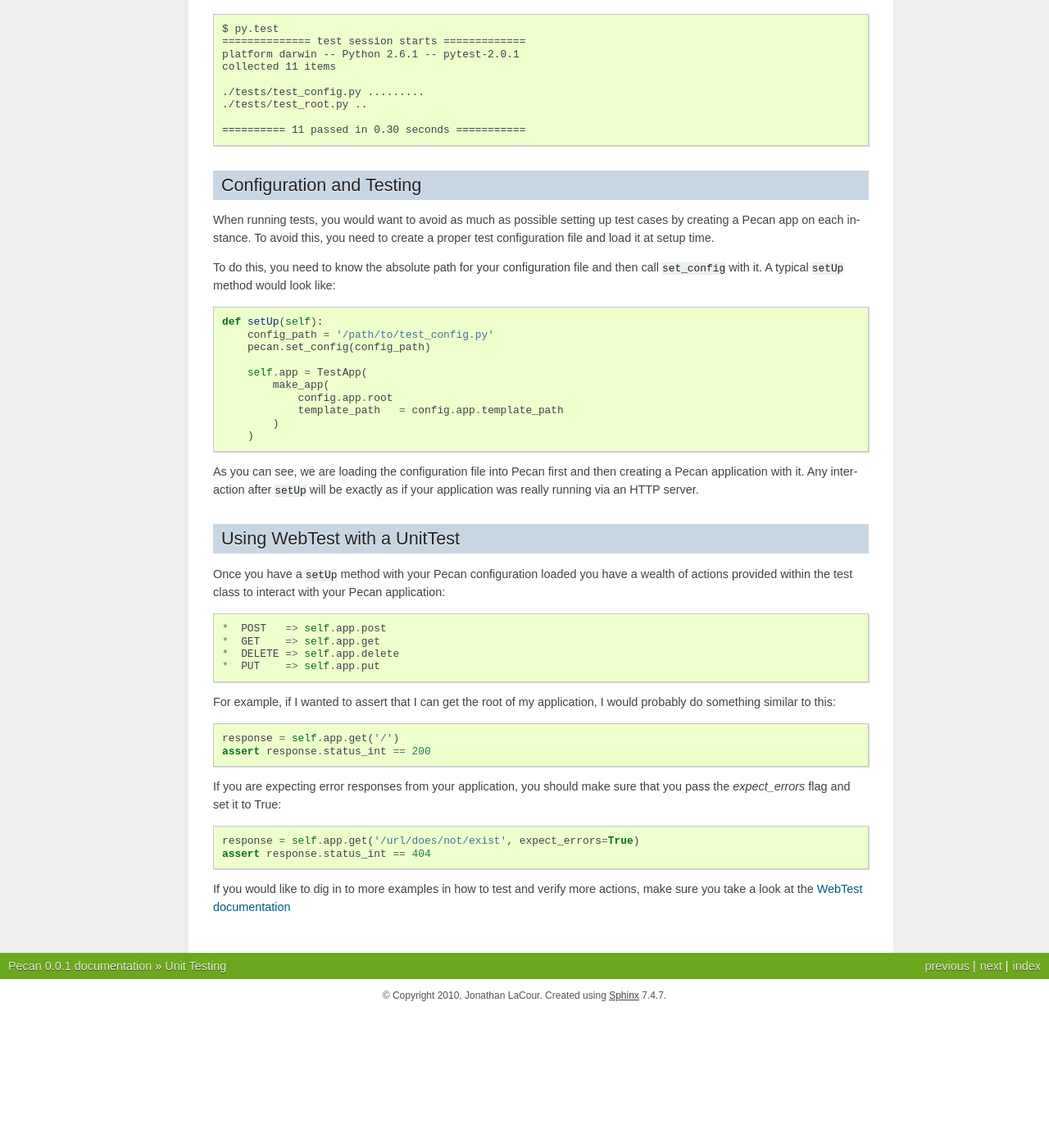
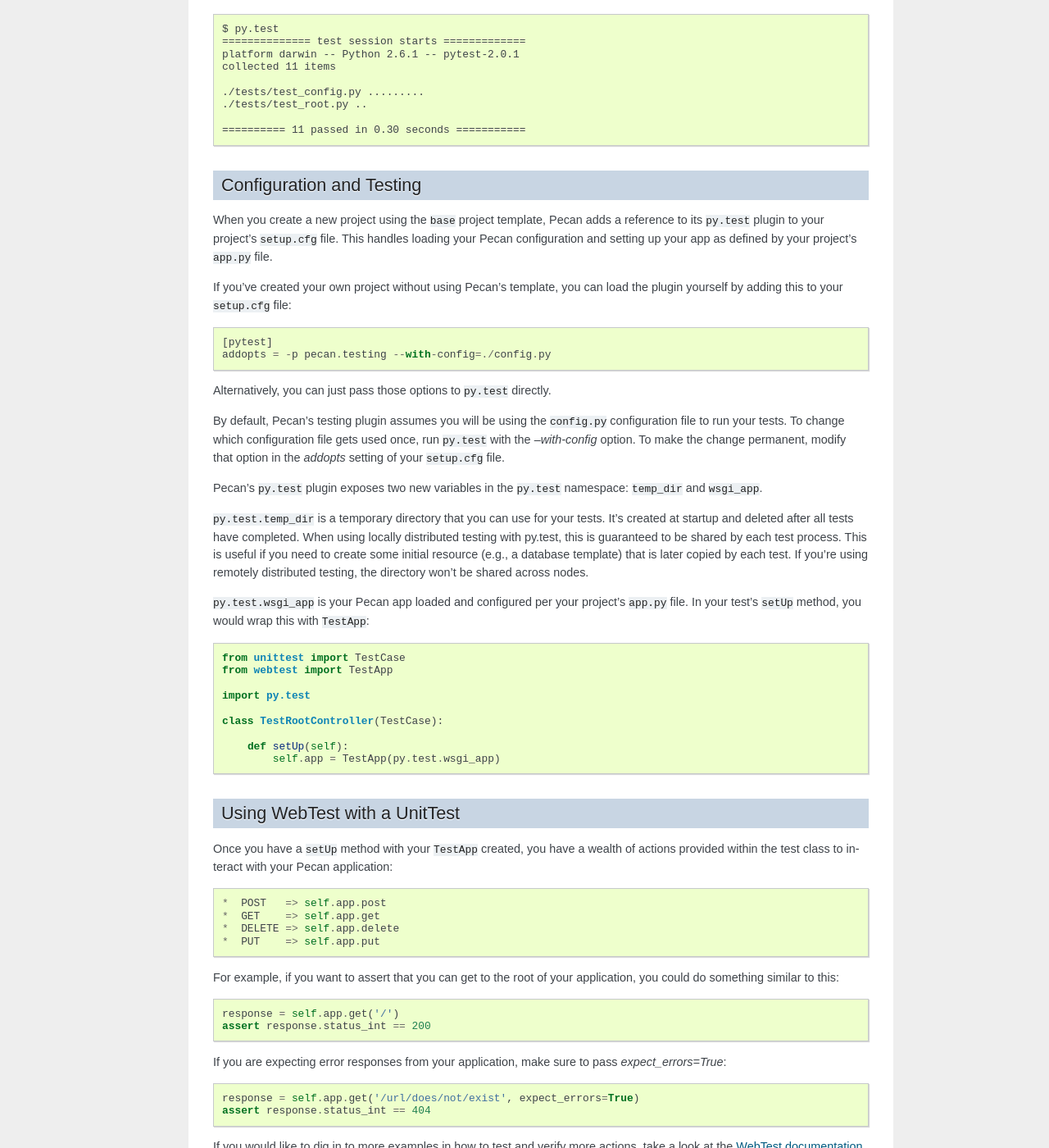
Before and after one commit to stackforge/pecan, a Sphinx documentation site: the page built from docs/source/testing.rst, in a window 1280 px wide and 1400 px high, scrolled down 495 px. Shown: the whole window at 82% size. Built offline with Sphinx 7.4.7, drawn with Linux system fonts in a browser that asks for light colours; pages that are not in the unit, such as notebooks, are missing from menus; before the commit the page ends 1729 px from its top, so only the background shows below that; some of the changed text lies outside the part shown.

Commit message:
Updating testing documentation for plugin

```diff
--- a/docs/source/testing.rst
+++ b/docs/source/testing.rst
@@ -17,7 +17,7 @@
 ---------
 This guide assumes that you have all your tests in a ``tests`` directory. If
 you have created a project from the ``base`` project template that Pecan
-provides you should already have this directory with a few tests.
+provides, you should already have this directory with a few tests.
 
 The template project uses UnitTest-type tests and some of those tests use
 WebTest. We will describe how they work in the next section.
@@ -37,34 +37,54 @@
 
 Configuration and Testing
 -------------------------
-When running tests, you would want to avoid as much as possible setting up test
-cases by creating a Pecan app on each instance. To avoid this, you need to
-create a proper test configuration file and load it at setup time.
+When you create a new project using the ``base`` project template, Pecan adds
+a reference to its ``py.test`` plugin to your project's ``setup.cfg`` file.
+This handles loading your Pecan configuration and setting up your app as
+defined by your project's ``app.py`` file.
 
-To do this, you need to know the absolute path for your configuration file and
-then call ``set_config`` with it. A typical ``setUp`` method would look like::
+If you've created your own project without using Pecan's template, you can
+load the plugin yourself by adding this to your ``setup.cfg`` file::
 
-    def setUp(self):
-        config_path = '/path/to/test_config.py'
-        pecan.set_config(config_path)
+    [pytest]
+    addopts = -p pecan.testing --with-config=./config.py
 
-        self.app = TestApp(
-            make_app(
-                config.app.root
-                template_path   = config.app.template_path
-            )
-        )
+Alternatively, you can just pass those options to ``py.test`` directly.
 
+By default, Pecan's testing plugin assumes you will be using the ``config.py``
+configuration file to run your tests. To change which configuration file gets
+used once, run ``py.test`` with the `--with-config` option. To make the change
+permanent, modify that option in the `addopts` setting of your ``setup.cfg``
+file.
 
-As you can see, we are loading the configuration file into Pecan first and then
-creating a Pecan application with it. Any interaction after ``setUp`` will be
-exactly as if your application was really running via an HTTP server.
+Pecan's ``py.test`` plugin exposes two new variables in the ``py.test``
+namespace: ``temp_dir`` and ``wsgi_app``.
+
+``py.test.temp_dir`` is a temporary directory that you can use for your tests.
+It's created at startup and deleted after all tests have completed. When using
+locally distributed testing with py.test, this is guaranteed to be shared by
+each test process. This is useful if you need to create some initial resource
+(e.g., a database template) that is later copied by each test. If you're using
+remotely distributed testing, the directory won't be shared across nodes.
+
+``py.test.wsgi_app`` is your Pecan app loaded and configured per your project's
+``app.py`` file. In your test's ``setUp`` method, you would wrap this with
+``TestApp``::
+
+    from unittest import TestCase
+    from webtest import TestApp
+
+    import py.test
+
+    class TestRootController(TestCase):
+
+        def setUp(self):
+            self.app = TestApp(py.test.wsgi_app)
 
 
 Using WebTest with a UnitTest
 -----------------------------
-Once you have a ``setUp`` method with your Pecan configuration loaded you have
-a wealth of actions provided within the test class to interact with your Pecan
+Once you have a ``setUp`` method with your ``TestApp`` created, you have a
+wealth of actions provided within the test class to interact with your Pecan
 application::
 
  *  POST   => self.app.post
@@ -72,18 +92,18 @@
  *  DELETE => self.app.delete
  *  PUT    => self.app.put
 
-For example, if I wanted to assert that I can get the root of my application,
-I would probably do something similar to this::
+For example, if you want to assert that you can get to the root of your
+application, you could do something similar to this::
 
     response = self.app.get('/')
     assert response.status_int == 200
 
-If you are expecting error responses from your application, you should make
-sure that you pass the `expect_errors` flag and set it to True::
+If you are expecting error responses from your application, make sure to pass
+`expect_errors=True`::
 
     response = self.app.get('/url/does/not/exist', expect_errors=True)
     assert response.status_int == 404
 
 If you would like to dig in to more examples in how to test and verify more
-actions, make sure you take a look at the
+actions, take a look at the
 `WebTest documentation <http://pythonpaste.org/webtest/>`_
```
